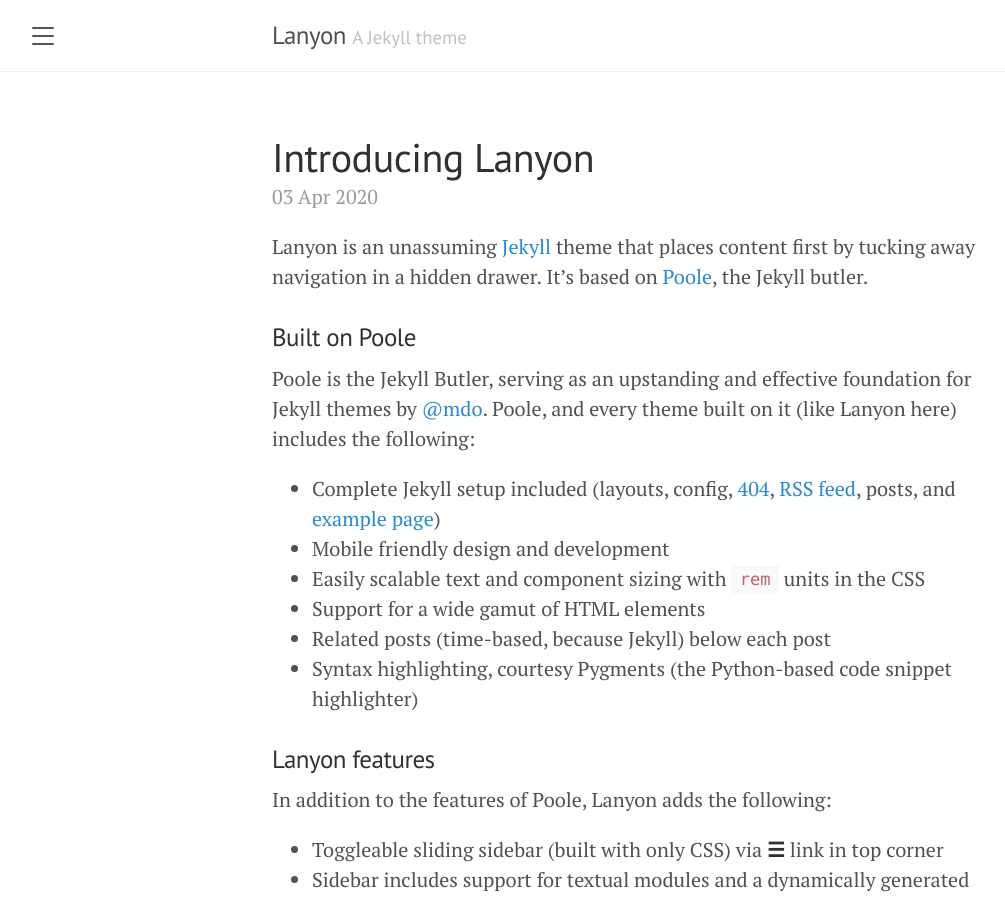
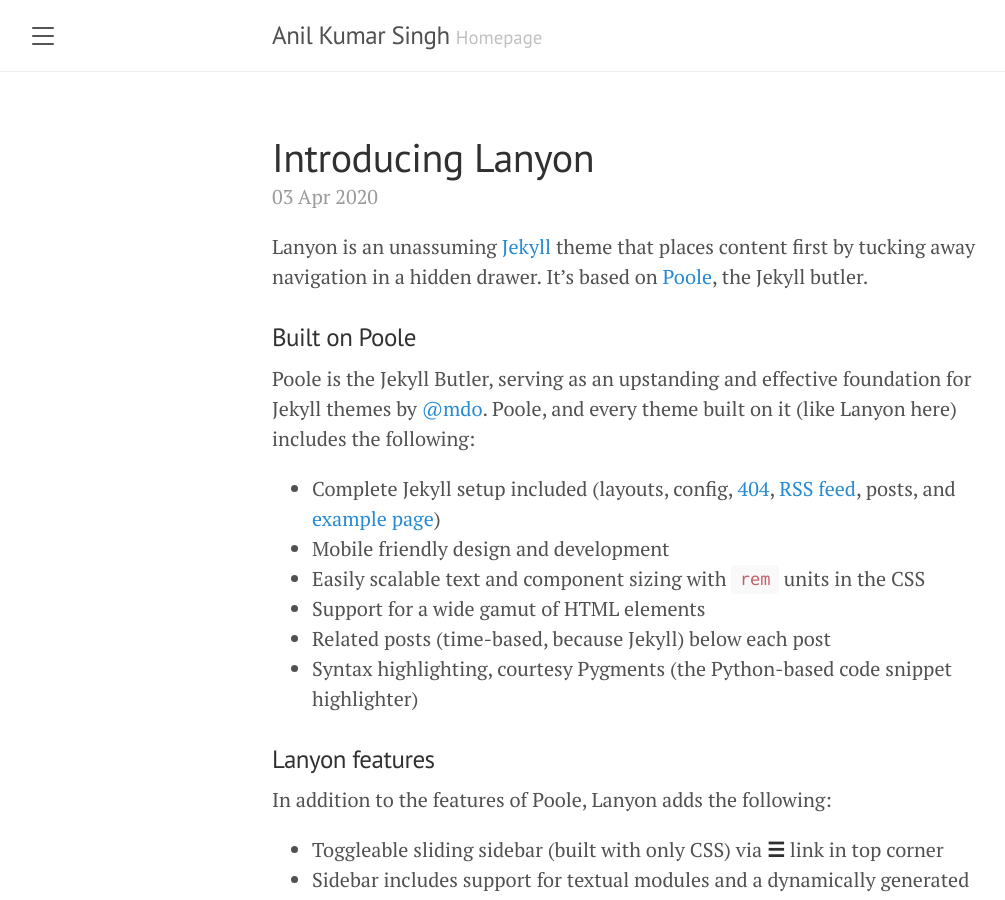
Before and after one commit to singhakr/singhakr.github.io, a Jekyll site: the page built from index.html, in a window 1280 px wide and 900 px high. Shown: the whole window, without its empty margins (8-1013 px from the left). Built offline with Jekyll 4.4.1, drawn with Linux system fonts in a browser that asks for light colours; the list of posts is cut into pages by our own code.

Commit message:
Update _config.yml
Minor update

```diff
--- a/_config.yml
+++ b/_config.yml
@@ -1,8 +1,8 @@
 # Setup
-title:               Lanyon
-tagline:             'A Jekyll theme'
+title:               Anil Kumar Singh
+tagline:             Homepage
 description:         'A reserved <a href="https://jekyllrb.com" target="_blank">Jekyll</a> theme that places the utmost gravity on content with a hidden drawer. Made by <a href="https://twitter.com/mdo" target="_blank">@mdo</a>.'
-url:                 http://lanyon.getpoole.com
+url:                 http://singhakr.github.io
 baseurl:             ''
 paginate:            5
 permalink:           pretty
```
